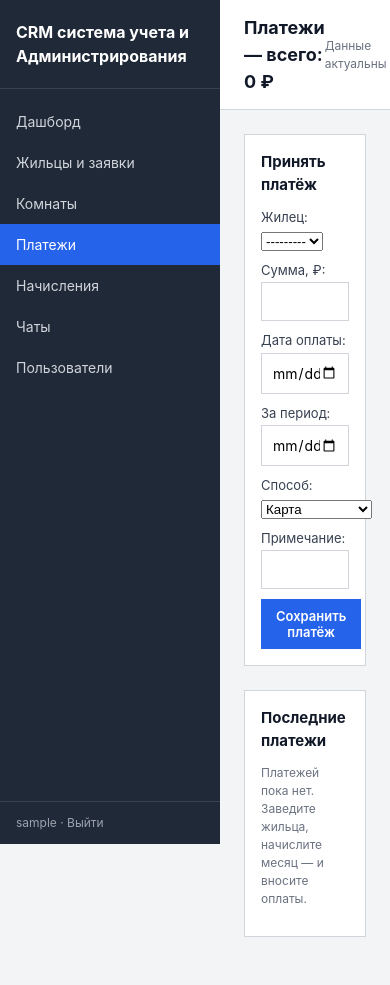
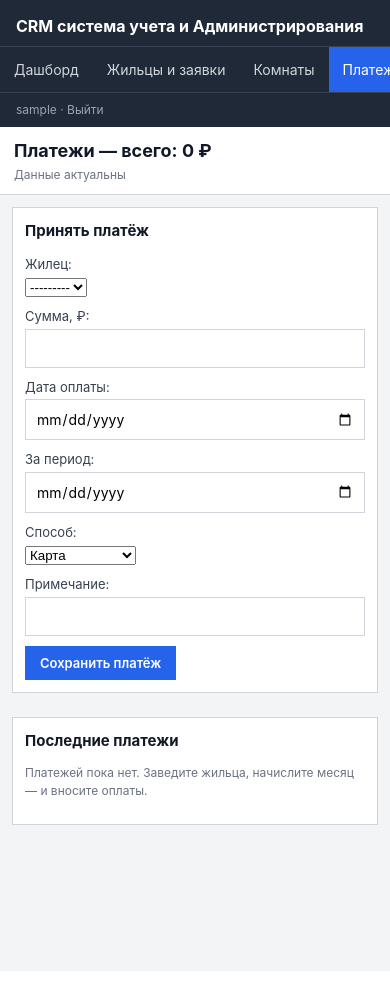
Before and after one commit to gesha1313/crmProject, a Django app: page /payments/ in a window 390 px wide. After the commit the page ends 825 px from the top, so only its background shows below. Run offline with Django 5.2, Linux system fonts and the light colour scheme; the visitor is signed in with stand-in values (Sample User, id 1); data that the repository does not hold is empty.

Commit message:
Мобильная адаптация: навигация полосой, сетки в колонку, таблицы со скроллом, чат в столбик

```diff
--- a/crm/core/static/css/admin.css
+++ b/crm/core/static/css/admin.css
@@ -593,3 +593,92 @@ a {
 .auth input { width: 100%; padding: 8px 10px; font: inherit; border: 1px solid #d1d5db; }
 .auth ul { list-style: none; margin: 4px 0 0; }
 .auth li { font-size: 12px; color: #b91c1c; }
+
+/* ===== Мобильная адаптация ===== */
+@media (max-width: 900px) {
+  .sidebar {
+    position: static;
+    width: 100%;
+  }
+  .side-nav {
+    display: flex;
+    overflow-x: auto;
+    padding: 0;
+    -webkit-overflow-scrolling: touch;
+  }
+  .side-nav__link {
+    white-space: nowrap;
+    padding: 12px 14px;
+  }
+  .sidebar__logo {
+    padding: 14px 16px 8px;
+  }
+  .sidebar__footer {
+    padding: 8px 16px;
+  }
+  .page {
+    margin-left: 0;
+  }
+  .cards-row {
+    grid-template-columns: repeat(2, 1fr);
+  }
+  .grid-2 {
+    grid-template-columns: 1fr;
+  }
+  .chat {
+    grid-template-columns: 1fr;
+    height: auto;
+  }
+  .chat__channels {
+    display: flex;
+    overflow-x: auto;
+    border-right: none;
+    border-bottom: 1px solid #d1d5db;
+    padding: 0;
+  }
+  .chat__channel {
+    white-space: nowrap;
+    padding: 10px 14px;
+  }
+  .chat__channel-meta {
+    display: none;
+  }
+  .chat__log {
+    height: 55vh;
+  }
+}
+
+@media (max-width: 560px) {
+  .cards-row {
+    grid-template-columns: 1fr;
+  }
+  .kpi__value {
+    font-size: 19px;
+  }
+  .topbar {
+    flex-direction: column;
+    align-items: flex-start;
+    gap: 2px;
+    padding: 10px 14px;
+  }
+  .content {
+    padding: 12px;
+  }
+  .card {
+    padding: 12px;
+    overflow-x: auto;      /* широкие таблицы скроллятся внутри карточки */
+    -webkit-overflow-scrolling: touch;
+  }
+  .table {
+    min-width: 620px;
+  }
+  .msg {
+    max-width: 88%;
+  }
+  body > .card {
+    max-width: calc(100vw - 24px);   /* страницы входа/регистрации */
+  }
+  .bars__value {
+    width: 64px;
+  }
+}
```
